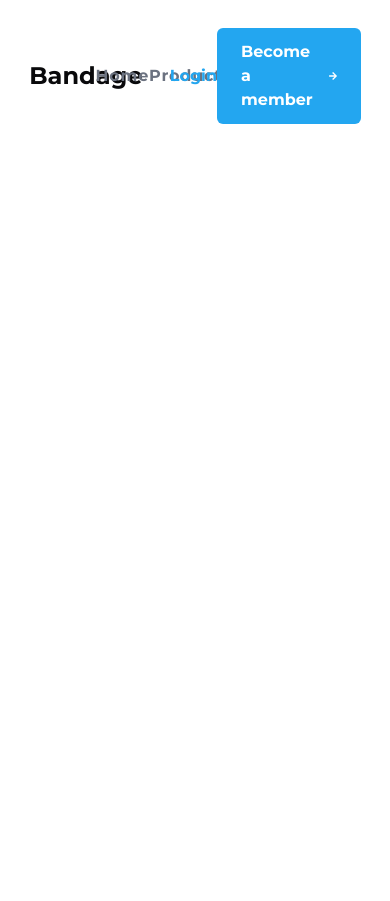
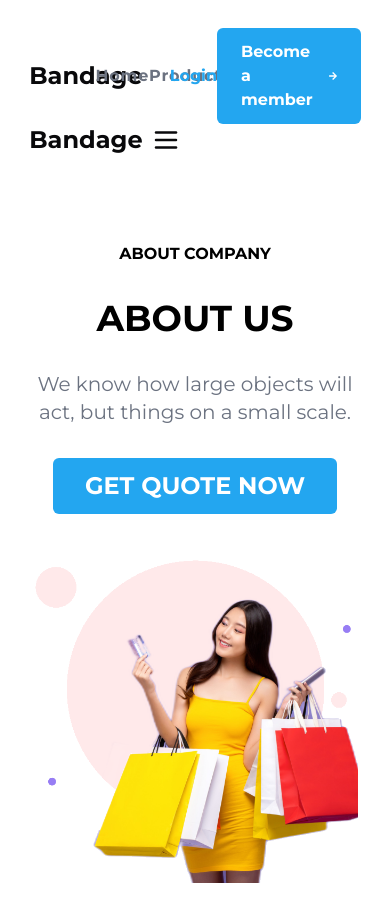
Before and after one commit to roshaanrashidkhan/giaic-hackathon-2-ecommerce-ui-ux, a Next.js app: page /about in a window 390 px wide. Before the commit the page ends 844 px from the top, so only its background shows below. Built offline with nearby package versions, Linux system fonts and the light colour scheme.

Commit message:
about page updated

```diff
--- a/src/app/about/page.tsx
+++ b/src/app/about/page.tsx
@@ -1,10 +1,43 @@
-import SecondaryHeader from "@/components/secondary-header"
+"use client"
+
+import HeroSection from "@/components/hero-section";
+import NavMenu from "@/components/nav-menu";
+import SecondaryHeader from "@/components/secondary-header";
+import { Button } from "@/components/ui/button";
+import { usePathname } from "next/navigation";
+import { useState } from "react";
 
 export default function About() {
+  const [visibility, setVisibility] = useState<boolean>(false);
+    const pathname = usePathname();
   return (
     <>
-    <SecondaryHeader />
-      <main></main>
+      <SecondaryHeader pathname={pathname} visibility={visibility} setVisibility={setVisibility} />
+      <main className="w-full">
+        {visibility && <NavMenu pathname={pathname} />}
+        <HeroSection
+          width={350}
+          height={100}
+          textCSS="text-black"
+          src="/about-image.png"
+          alt="Image"
+          firstHeading="ABOUT COMPANY"
+          secondHeading="ABOUT US"
+          para="We know how large objects will act, but things on a small scale."
+          jsxElement={
+            <div className="flex sm:block items-center justify-center">
+              <Button
+                variant="blue"
+                size="lg"
+                className="w-max font-bold text-2xl"
+              >
+                GET QUOTE NOW
+              </Button>
+            </div>
+          }
+          paraCSS="text-xl text-center sm:text-left text-gray-500"
+        />
+      </main>
     </>
   );
 }
--- a/src/app/page.tsx
+++ b/src/app/page.tsx
@@ -34,6 +34,7 @@ export default function Home() {
           css="bg-[#23A6F0] bg-[url('/carousel-inner.png')] bg-no-repeat bg-cover bg-[60%_0]"
           src=""
           alt=""
+          textCSS="text-white"
           firstHeading="Summer 2020"
           secondHeading="NEW COLLECTION"
           para="We know how large objects will act, but things on a small scale."
@@ -66,6 +67,7 @@ export default function Home() {
           css="bg-[#23856D]"
           src="/png-image.png"
           alt="Image"
+          textCSS="text-white"
           firstHeading="Summer 2020"
           secondHeading="Vita Classic Product"
           para="We know how large objects will act, but things on a small scale."
--- a/src/components/hero-section.tsx
+++ b/src/components/hero-section.tsx
@@ -12,13 +12,14 @@ interface Props {
     para: string;
     jsxElement: ReactNode;
     paraCSS?: string;
+    textCSS?: string;
 }
 
-export default function HeroSection({css, firstHeading, secondHeading, para, jsxElement, src, alt, width, height, paraCSS}: Props) {
+export default function HeroSection({css, firstHeading, secondHeading, para, jsxElement, src, alt, width, height, paraCSS, textCSS}: Props) {
     return (
-        <section className={css + " w-full flex items-center justify-center min-h-screen overflow-hidden pt-10" }>
+        <section className={css + " w-full flex items-center justify-center min-h-[85vh] overflow-hidden" }>
             <div className="w-[85%] h-full flex flex-col sm:flex-row items-center justify-center sm:justify-start gap-10">
-                <div className="text-white flex flex-col sm:justify-start sm:text-left text-center justify-center gap-8 w-full sm:w-[70%]">
+                <div className={textCSS + " flex flex-col sm:justify-start sm:text-left text-center justify-center gap-8 w-full sm:w-[70%]"}>
                     <h6 className="font-bold text-base uppercase">{firstHeading}</h6>
                     <h3 className="font-bold text-4xl md:text-6xl">{secondHeading}</h3>
                     <p className={paraCSS}>{para}</p>
--- a/src/components/secondary-header.tsx
+++ b/src/components/secondary-header.tsx
@@ -1,7 +1,23 @@
+"use client"
+
 import Link from "next/link";
+import { BsSearch } from "react-icons/bs";
 import { FaArrowRight } from "react-icons/fa";
+import { FiShoppingCart } from "react-icons/fi";
+import { LuMenu } from "react-icons/lu";
+import { TbMenuDeep } from "react-icons/tb";
 
-export default function SecondaryHeader() {
+interface Props {
+  visibility: boolean;
+  setVisibility: React.Dispatch<React.SetStateAction<boolean>>;
+  pathname: string;
+}
+
+export default function SecondaryHeader({
+  pathname,
+  setVisibility,
+  visibility,
+}: Props) {
   return (
     <header className="w-full flex items-center justify-center my-7">
       <nav className="w-[85%] grid grid-cols-[20%_50%_30%] items-center">
@@ -14,12 +30,36 @@ export default function SecondaryHeader() {
         </div>
         <div className="flex md:gap-3 lg:gap-6 items-center justify-self-end text-[#23A6F0] font-bold">
           <Link href="/login">Login</Link>
-                    <Link href="/signup" className="flex items-center gap-2 text-white bg-[#23A6F0] hover:bg-[#278bc5] px-6 py-3 rounded-md">
+          <Link
+            href="/signup"
+            className="flex items-center gap-2 text-white bg-[#23A6F0] hover:bg-[#278bc5] px-6 py-3 rounded-md"
+          >
             <span>Become a member</span>
             <FaArrowRight />
           </Link>
         </div>
+        <div className="flex w-[95%] md:hidden items-center justify-between gap-2">
+          <h2 className="font-bold text-2xl">Bandage</h2>
+          <div className="flex gap-3 items-center">
+            {(pathname.length <= 1 || pathname === "/") && (
+              <>
+                <BsSearch size={20} />
+                <FiShoppingCart size={20} />
+              </>
+            )}
+            <LuMenu
+              className={!visibility ? `block` : "hidden"}
+              size={30}
+              onClick={() => setVisibility(!visibility)}
+            />
+            <TbMenuDeep
+              className={visibility ? `block` : "hidden"}
+              size={30}
+              onClick={() => setVisibility(!visibility)}
+            />
+          </div>
+        </div>
       </nav>
     </header>
   );
-};
+}
```
Lines whose indentation alone changed are shown as unchanged.
